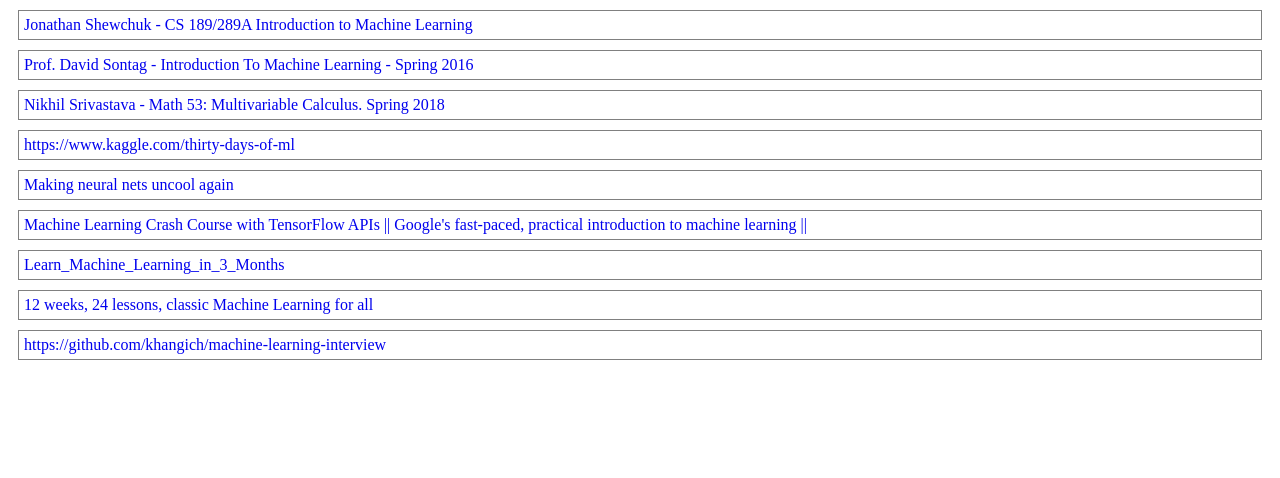
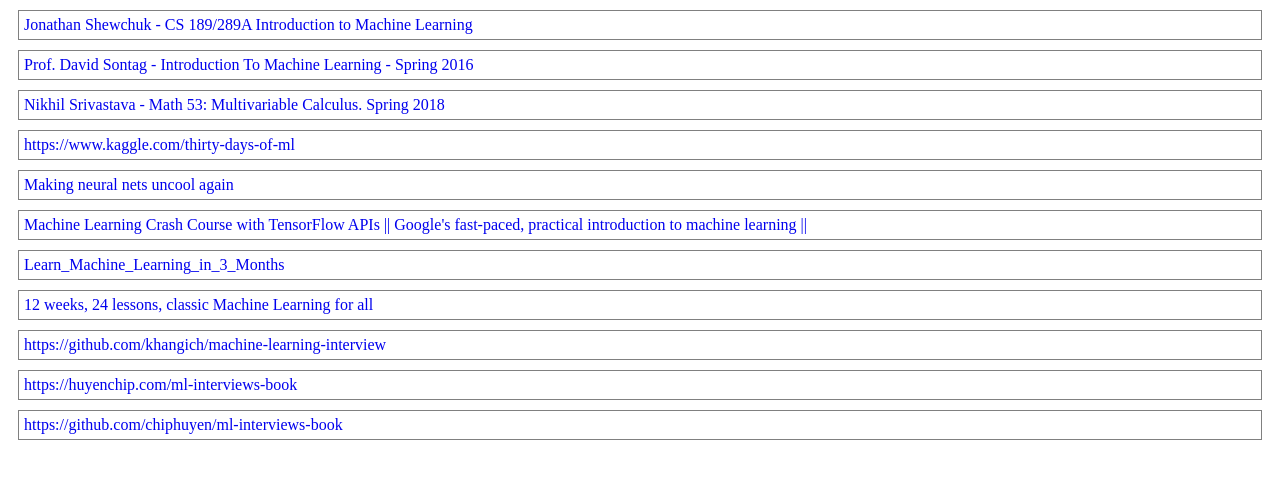
Before and after one commit to lanastasov/ai-2021, a plain HTML site: page index.html in a window 1280 px wide. Drawn offline with Linux system fonts and the light colour scheme.

Commit message:
ml-interview-book

```diff
--- a/index.html
+++ b/index.html
@@ -46,6 +46,8 @@
     <a href="https://github.com/llSourcell/Learn_Machine_Learning_in_3_Months">Learn_Machine_Learning_in_3_Months</a>
     <a href="https://github.com/microsoft/ML-For-Beginners">12 weeks, 24 lessons, classic Machine Learning for all</a>
     <a href="https://github.com/khangich/machine-learning-interview">https://github.com/khangich/machine-learning-interview</a>
+    <a href="https://huyenchip.com/ml-interviews-book">https://huyenchip.com/ml-interviews-book</a>
+    <a href="https://github.com/chiphuyen/ml-interviews-book">https://github.com/chiphuyen/ml-interviews-book</a>
 
 </body>
 </html>
```
